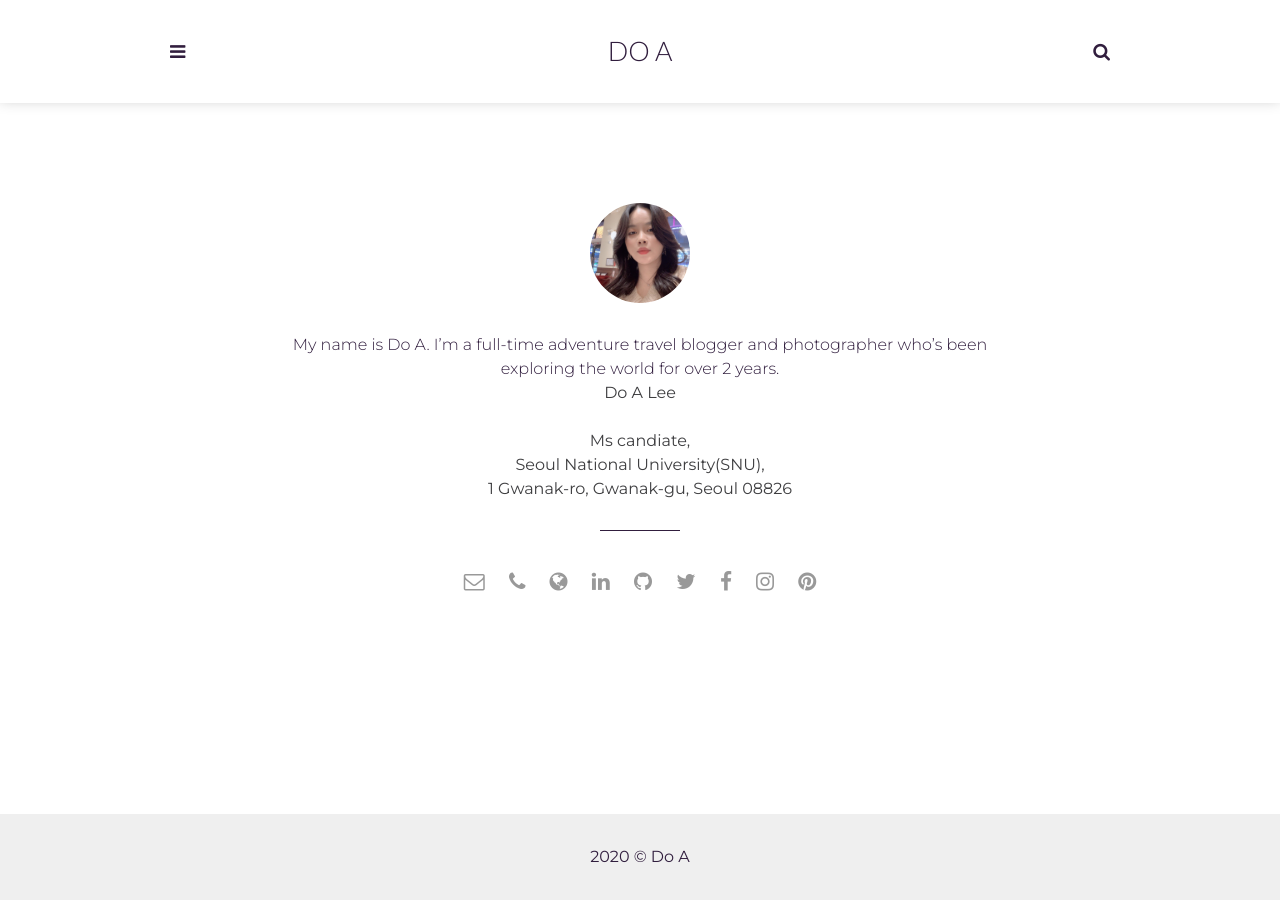
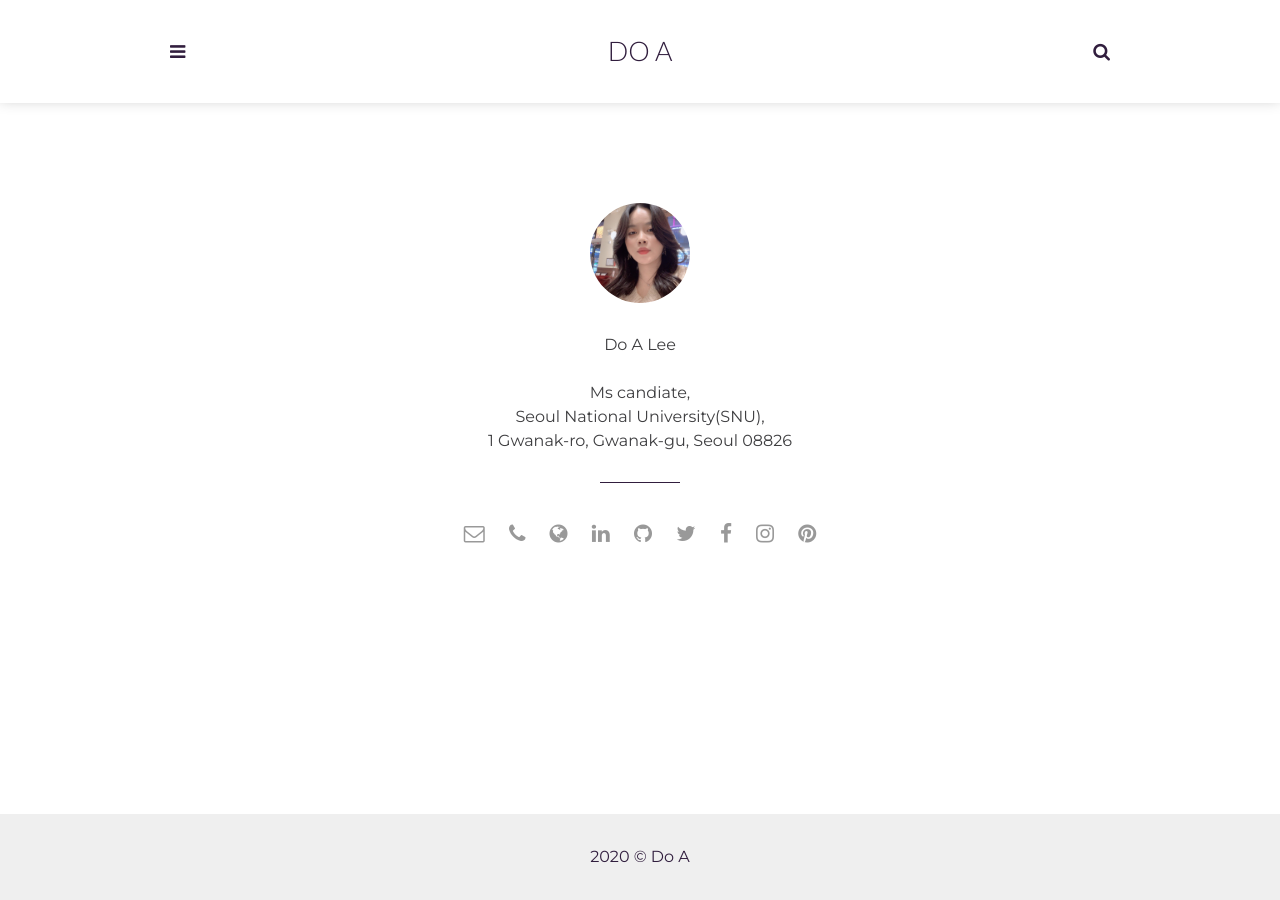
Before and after one commit to userdoa/userdoa.github.io, a Jekyll site: the page built from _pages/about.html, in a window 1280 px wide. Built offline with Jekyll 4.4.1, drawn with Linux system fonts in a browser that asks for light colours; part of the change alters nothing that is shown.

Commit message:
Update _config.yml

```diff
--- a/_config.yml
+++ b/_config.yml
@@ -11,7 +11,7 @@ url: "https://userdoa.github.io" # the base hostname & protocol for your site, e
 # Author settings
 author: Do A # add your name
 author-pic: doa.jpg
-about-author: My name is Do A. I’m a full-time adventure travel blogger and photographer who’s been exploring the world for over 2 years.
+about-author: # For example, My name is Do A. I’m a full-time adventure travel blogger and photographer who’s been exploring the world for over 2 years.
 
 # Contact links
 email: doa0517@naver.com # Add your Email address
```
